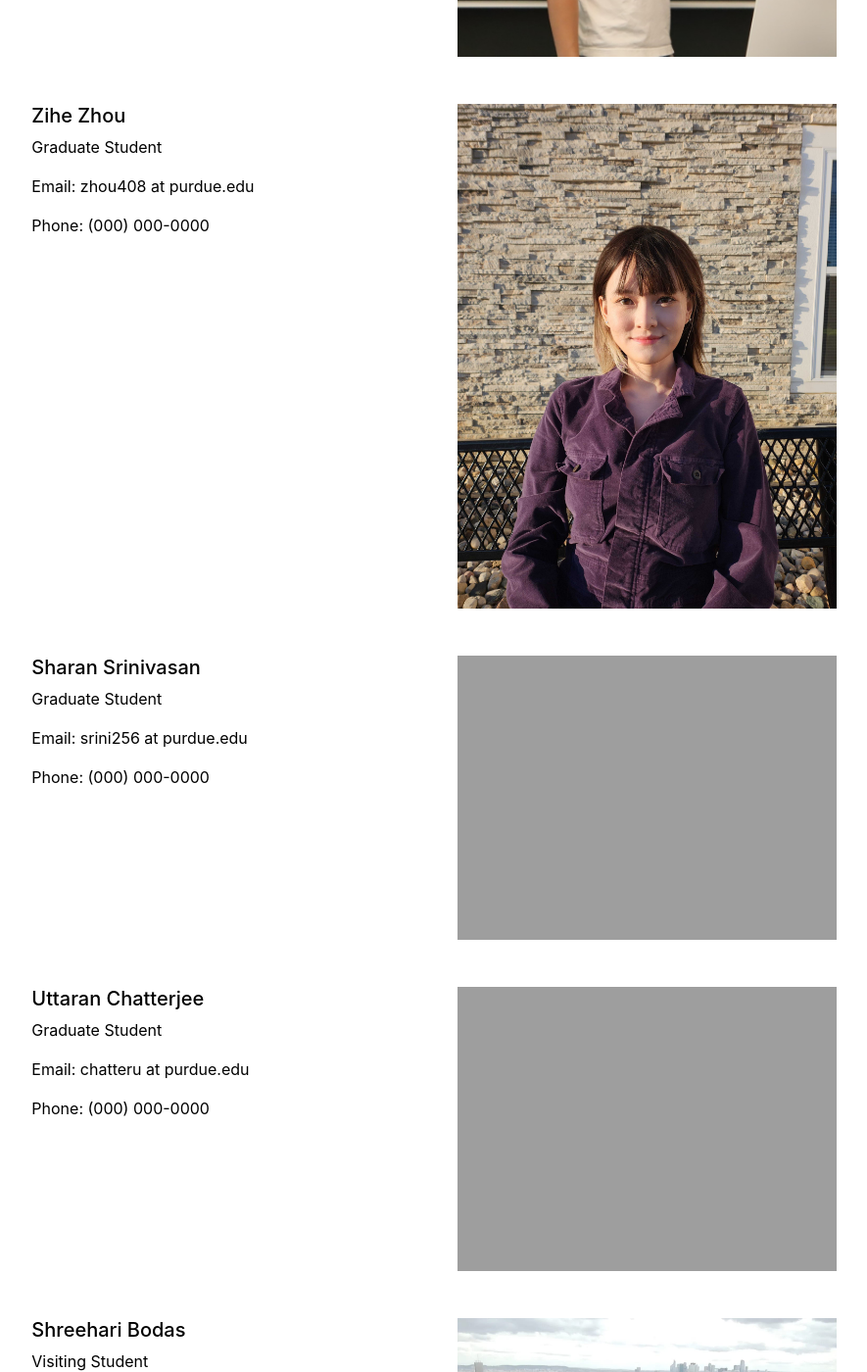
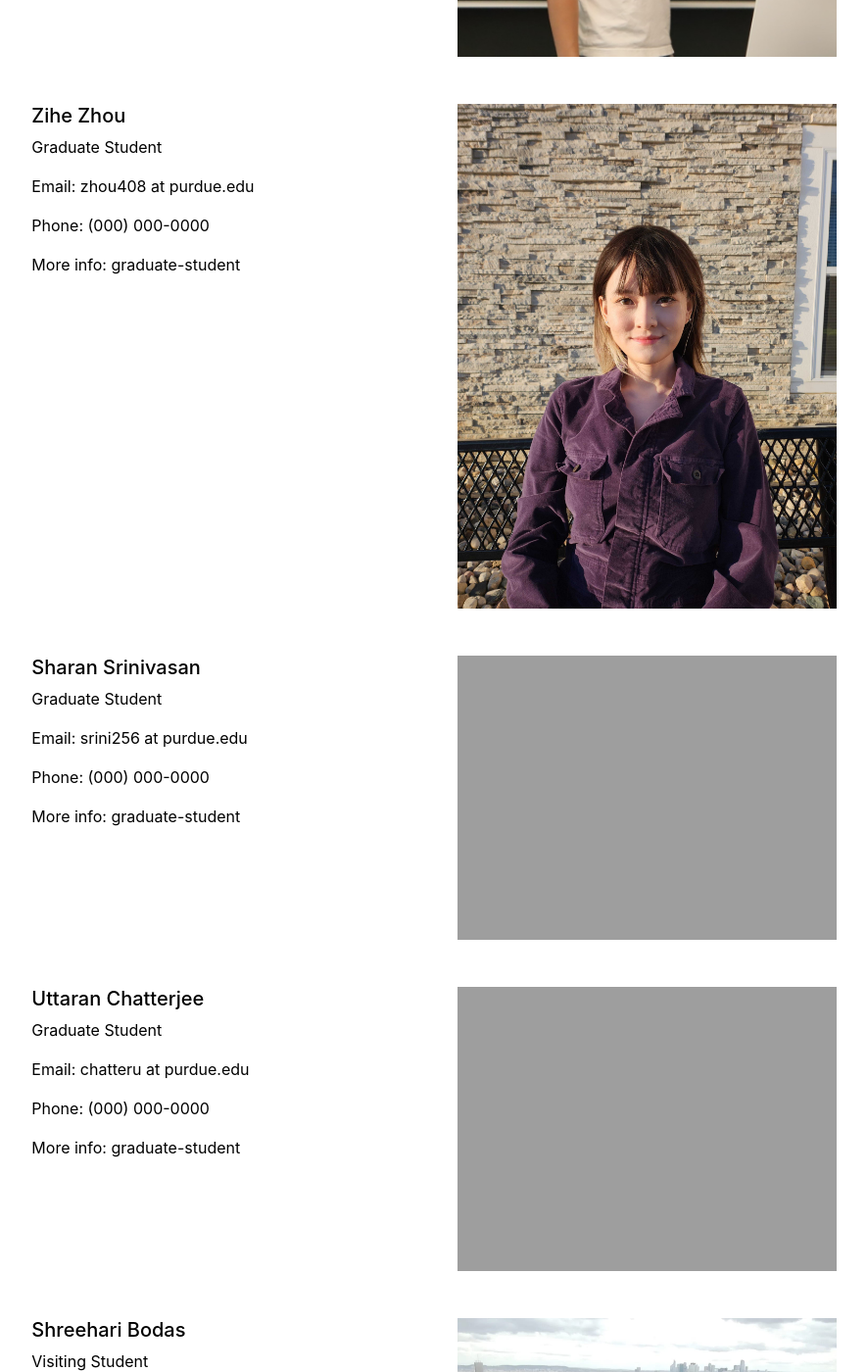
Before and after one commit to stochasticsystemslab/stochasticsystemslab.github.io, a Jekyll site: the page built from people.md, in a window 1280 px wide and 1400 px high, scrolled down 1106 px. Shown: the whole window at 98% size, without its empty margins (197-1082 px from the left). Built offline with Jekyll 4.4.1, drawn with Linux system fonts in a browser that asks for light colours; some of the changed text lies outside the part shown.

Commit message:
Update people.html

```diff
--- a/_layouts/people.html
+++ b/_layouts/people.html
@@ -12,6 +12,7 @@ layout: default
     <p>{{ person.title }}</p>
     <p>Email: {{ person.email }}</p>
     <p>Phone: {{ person.phone }}</p>
+    <p>More info: {{ person.url }}</p>
   </div>
   <div class="col-md-6">
     <img src="{{ site.github.url }}/{{ person.image }}" alt="Contact" width="100%">
```
